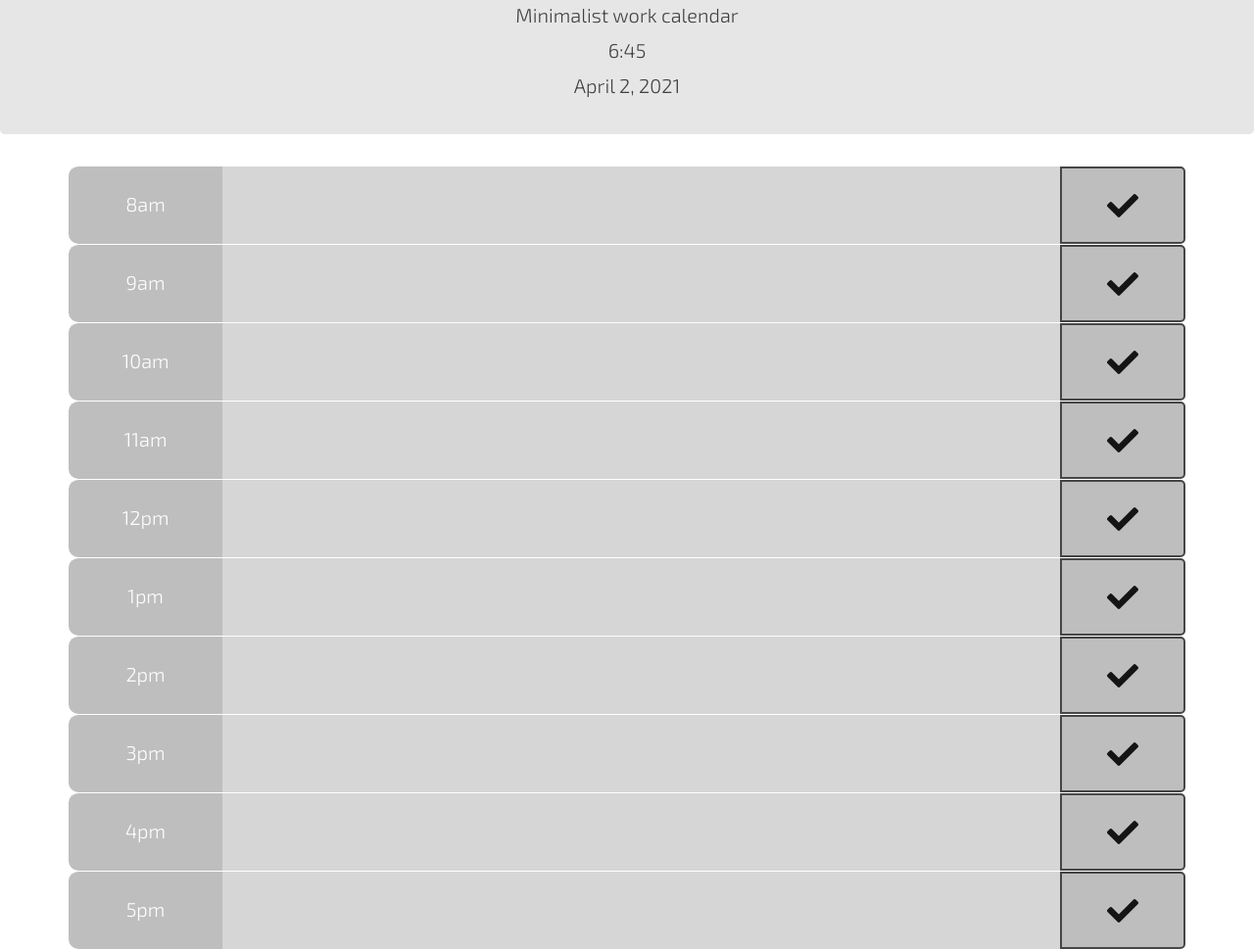
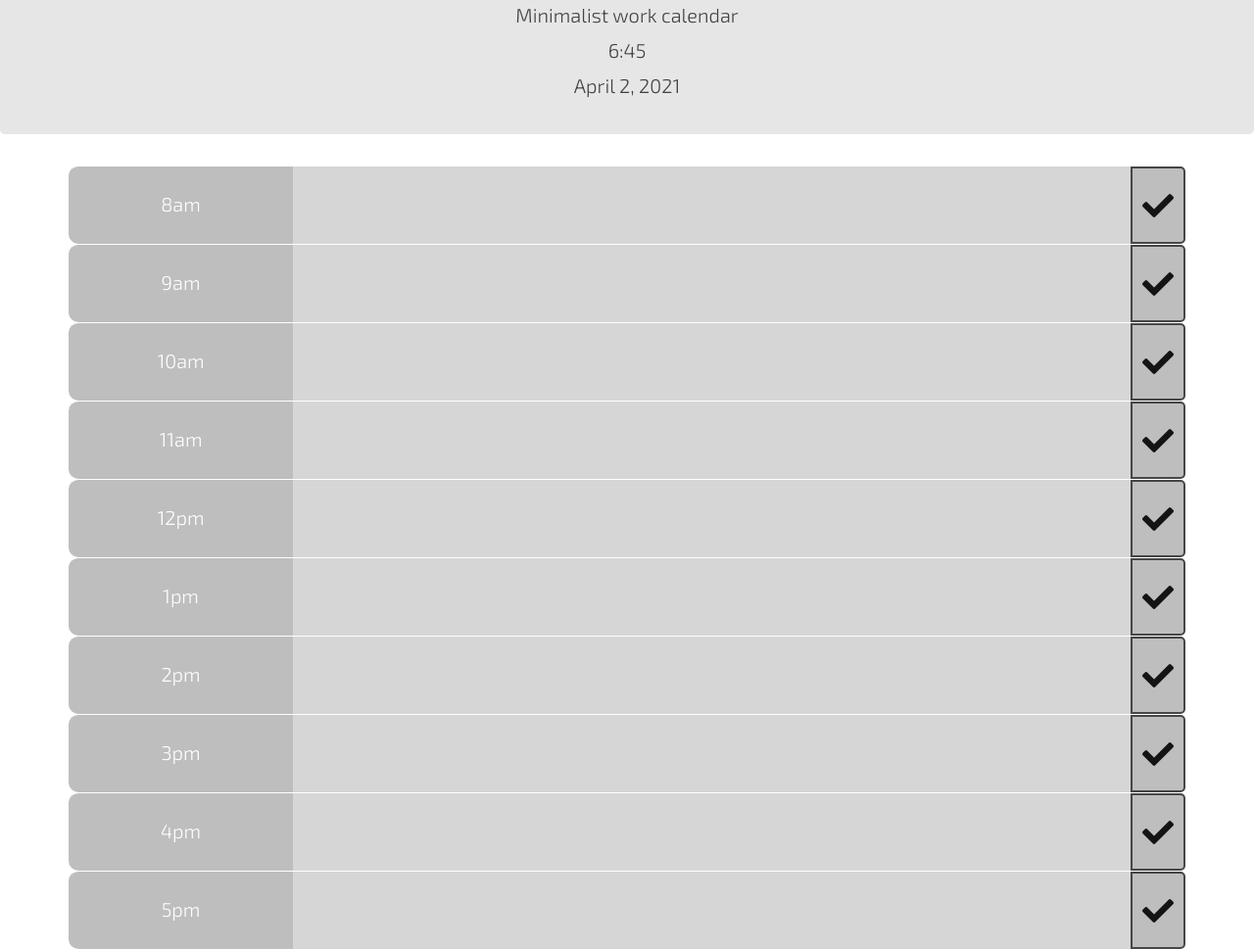
Before and after one commit to JoshTDesign/Flex-Day-Scheduler, a plain HTML site: page index.html in a window 1280 px wide. Shown: the part 123-1092 px from the top of the page at 98% size. Drawn offline with nearby package versions, Linux system fonts and the light colour scheme.

Commit message:
final updates

```diff
--- a/css/style.css
+++ b/css/style.css
@@ -92,6 +92,6 @@ body {
     background-color: #FCC1C5;
   }
 
-  button {
+  /* button {
     width:8em;
-  }
+  } */
--- a/index.html
+++ b/index.html
@@ -37,62 +37,62 @@
     </header>
 
     <div class="container">
-    <div class="row sm-1" id="0">
-        <div class="col time-block align-items-center" class="hour">8am</div>
+    <div class="row" id="0">
+        <div class="col sm-1 time-block" class="hour">8am</div>
         <input type="text" class="col-9" id="input" placeholder="text from html">
-        <button class="saveBtn" class="col w-100" class="save" id="0"><i class="fa fa-check fa-2x fa-fw"></i></button>
+        <button class="saveBtn" class="col sm-1" class="save" id="0"><i class="fa fa-check fa-2x fa-fw"></i></button>
     </div>
 
     <div class="row sm-1" id="1">
-        <div class="col time-block" class="hour">9am</div>
+        <div class="col sm-1 time-block" class="hour">9am</div>
         <input class="col-9" class="input"></input>
-        <button class="saveBtn" class="col" class="save" id="1"><i class="fa fa-check fa-2x fa-fw"></i></button>
+        <button class="saveBtn" class="col sm-1" class="save" id="1"><i class="fa fa-check fa-2x fa-fw"></i></button>
     </div>
 
     <div class="row sm-1" id="2">
-        <div class="col time-block" class="hour">10am</div>
+        <div class="col sm-1 time-block" class="hour">10am</div>
         <input class="col-9" class="input"></input>
-        <button class="saveBtn" class="saveBtn" class="col" class="save" id="2"><i class="fa fa-check fa-2x fa-fw"></i></button>
+        <button class="saveBtn" class="saveBtn" class="col sm-1" class="save" id="2"><i class="fa fa-check fa-2x fa-fw"></i></button>
     </div>
 
     <div class="row sm-1" id="3">
-        <div class="col time-block" class="hour">11am</div>
+        <div class="col sm-1 time-block" class="hour">11am</div>
         <input class="col-9" class="input"></input>
         <button class="saveBtn" class="col" class="save" id="3"><i class="fa fa-check fa-2x fa-fw"></i></button>
     </div>
 
     <div class="row sm-1" id="4">
-        <div class="col time-block" class="hour">12pm</div>
+        <div class="col sm-1 time-block" class="hour">12pm</div>
         <input class="col-9" class="input"></input>
         <button class="saveBtn" class="col" class="save" id="4"><i class="fa fa-check fa-2x fa-fw"></i></button>
     </div>
 
     <div class="row sm-1" id="5">
-        <div class="col time-block" class="hour">1pm</div>
+        <div class="col sm-1 time-block" class="hour">1pm</div>
         <input class="col-9" class="input"></input>
         <button class="saveBtn" class="col" class="save" id="5"><i class="fa fa-check fa-2x fa-fw"></i></button>
     </div>
 
     <div class="row sm-1" id="6">
-        <div class="col time-block" class="hour">2pm</div>
+        <div class="col sm-1 time-block" class="hour">2pm</div>
         <input class="col-9" class="input"></input>
         <button class="saveBtn" class="col" class="save" id="6"><i class="fa fa-check fa-2x fa-fw"></i></button>
         </div>
 
     <div class="row sm-1" id="7">
-        <div class="col time-block" class="hour">3pm</div>
+        <div class="col sm-1 time-block" class="hour">3pm</div>
         <input class="col-9" class="input"></input>
         <button class="saveBtn" class="col" class="save" id="7"><i class="fa fa-check fa-2x fa-fw"></i></button>
     </div>
 
     <div class="row sm-1" id="8">
-        <div class="col time-block" class="hour">4pm</div>
+        <div class="col sm-1 time-block" class="hour">4pm</div>
         <input class="col-9" class="input"></input>
         <button class="saveBtn" class="col" class="save" id="8"><i class="fa fa-check fa-2x fa-fw"></i></button>
     </div>
 
     <div class="row sm-1" id="9">
-        <div class="col time-block" class="hour">5pm</div>
+        <div class="col sm-1 time-block" class="hour">5pm</div>
         <input class="col-9" class="input"></input>
         <button class="saveBtn" class="col" class="save" id="9"><i class="fa fa-check fa-2x fa-fw"></i></button>
     </div>
--- a/js/script.js
+++ b/js/script.js
@@ -12,10 +12,6 @@ setInterval(function(){
   var day = moment().format("LL");
   $("#currentDay").text(day);
   })
-
-//$('input').css('border', '0');
-
-//shortcuts to parts of schedule
 
 
 //Set global variables
```
